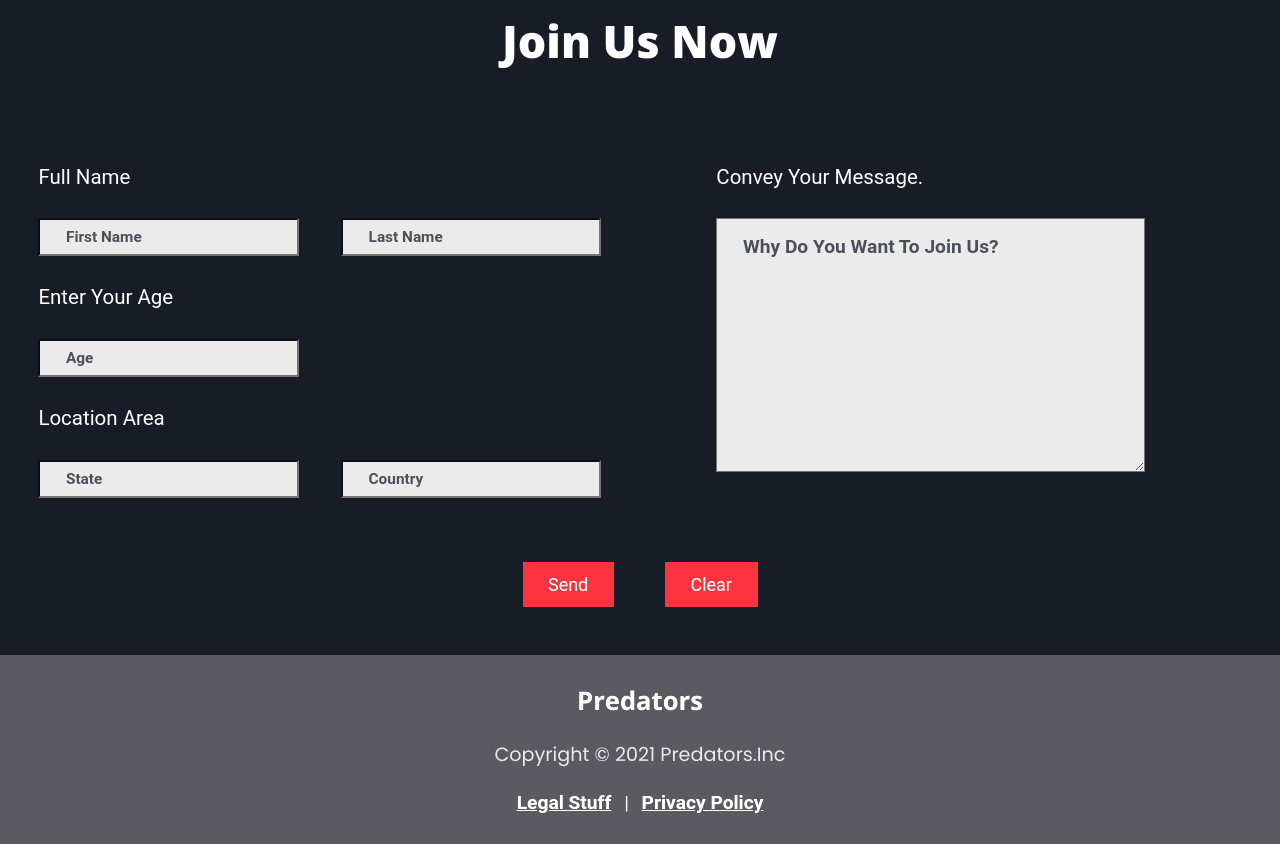
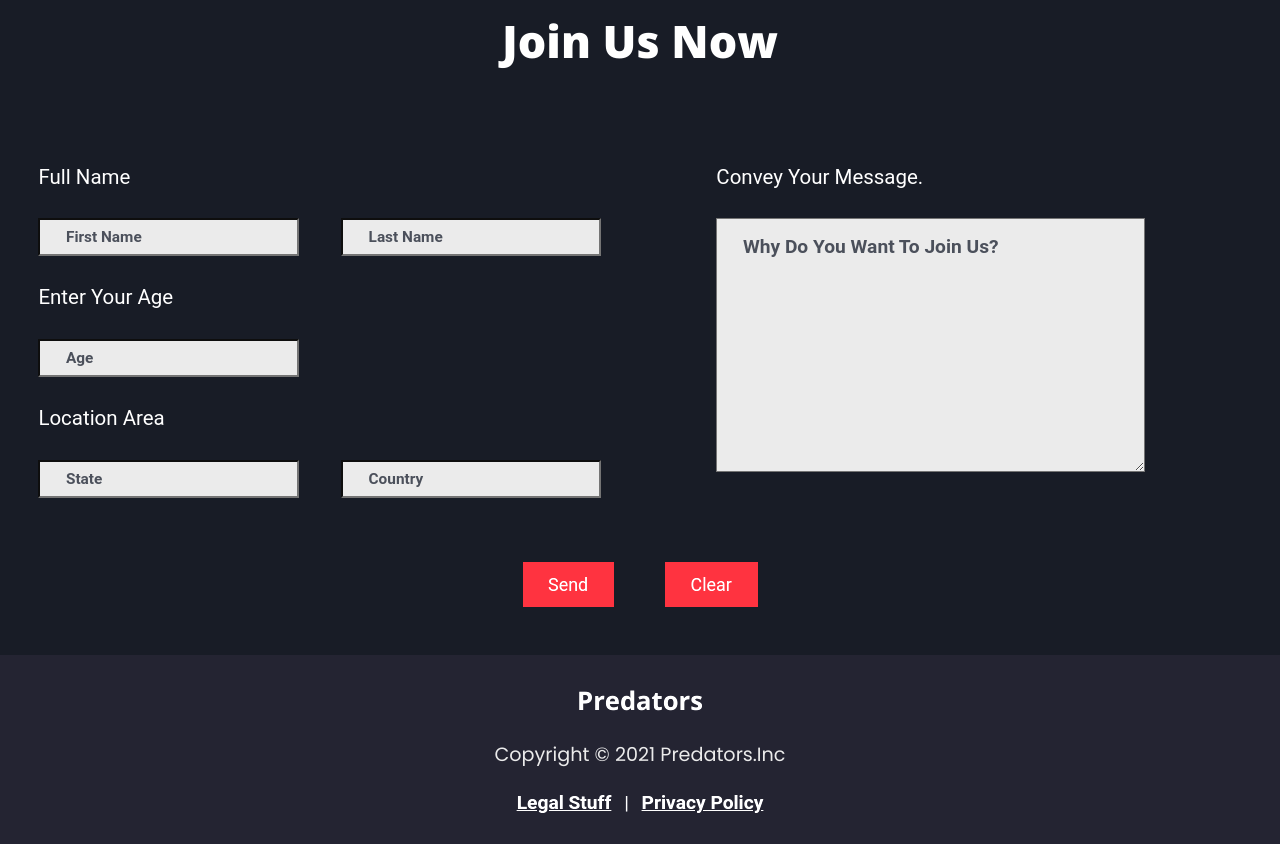
Before and after one commit to yagnik-patel-47/predators, a plain HTML site: page index.html in a window 1280 px wide. Shown: the part 4230-5074 px from the top of the page. Drawn offline with nearby package versions, Linux system fonts and the light colour scheme.

Commit message:
footer color

```diff
--- a/css/style.css
+++ b/css/style.css
@@ -561,7 +561,7 @@ footer {
   display: flex;
   flex-direction: column;
   align-items: center;
-  background-color: #606065;
+  background-color: #33333f;
   padding: 2vh 0;
 }
 
```
